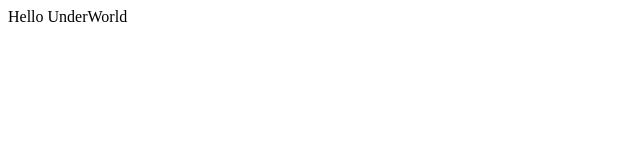
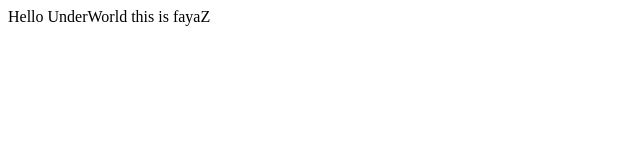
Before and after one commit to fayazmohammed07/hello-world-, a plain HTML site: page index.html in a window 1280 px wide. Shown: the whole page, without its empty margins (0-640 px from the left). Drawn offline with Linux system fonts and the light colour scheme.

Commit message:
updated_for_2nd_commit

```diff
--- a/index.html
+++ b/index.html
@@ -2,6 +2,6 @@
 <html>
 <header><title> Fayaz Code </title></header>
 <body>
-Hello UnderWorld
+Hello UnderWorld this is fayaZ
 </body>
 </html>
```
